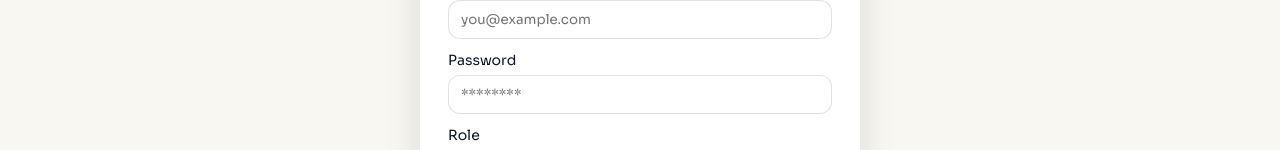
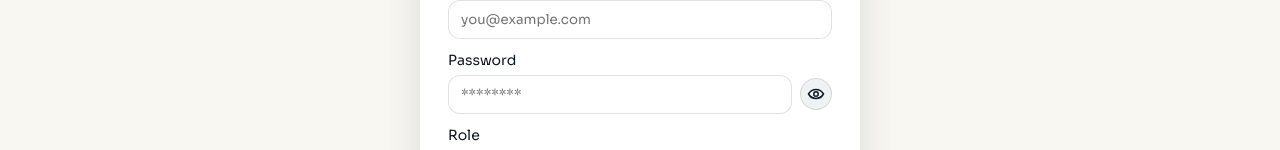
Before and after one commit to Siso-bk/jobpost, a Next.js app in the folder frontend/: page /register in a window 1280 px wide. Shown: the part 367-517 px from the top of the page. Built offline with nearby package versions, Linux system fonts and the light colour scheme.

Commit message:
jobpost integrate pai

```diff
--- a/frontend/next.config.js
+++ b/frontend/next.config.js
@@ -3,8 +3,12 @@ const nextConfig = {
   reactStrictMode: true,
   async rewrites() {
     // Proxy backend API calls, but let Next API routes (e.g. /api/personalai/*) win first.
-    // On Vercel, set API_PROXY_TARGET to your Render backend: https://<render>.onrender.com/api
-    const base = process.env.API_PROXY_TARGET || 'http://localhost:5000/api';
+    // On Vercel, set API_PROXY_TARGET or NEXT_PUBLIC_API_URL to your backend: https://<render>.onrender.com/api
+    const base =
+      process.env.API_PROXY_TARGET ||
+      process.env.NEXT_PUBLIC_API_URL ||
+      process.env.BACKEND_API_URL ||
+      'http://localhost:5000/api';
     const dest = `${base.replace(/\/$/, '')}/:path*`;
     return {
       fallback: [
--- a/frontend/src/app/globals.css
+++ b/frontend/src/app/globals.css
@@ -229,6 +229,12 @@ a:hover {
   border-radius: var(--radius);
   padding: 10px 12px;
   font-family: var(--font-body);
+}
+.password-field {
+  display: grid;
+  grid-template-columns: 1fr auto;
+  align-items: center;
+  gap: 8px;
 }
 .auth-form textarea {
   min-height: 120px;
--- a/frontend/src/app/register/page.tsx
+++ b/frontend/src/app/register/page.tsx
@@ -12,6 +12,7 @@ export default function RegisterPage() {
   });
   const [error, setError] = useState('');
   const [loading, setLoading] = useState(false);
+  const [showPassword, setShowPassword] = useState(false);
   const router = useRouter();
 
   const handleChange = (e: React.ChangeEvent<HTMLInputElement | HTMLSelectElement>) => {
@@ -71,14 +72,71 @@ export default function RegisterPage() {
           </label>
           <label>
             <span>Password</span>
+            <div className="password-field">
               <input
-              type="password"
+                type={showPassword ? 'text' : 'password'}
                 name="password"
                 placeholder="********"
                 value={formData.password}
                 onChange={handleChange}
                 required
               />
+              <button
+                type="button"
+                className="icon-button"
+                onClick={() => setShowPassword((prev) => !prev)}
+                aria-label={showPassword ? 'Hide password' : 'Show password'}
+                title={showPassword ? 'Hide password' : 'Show password'}
+              >
+                {showPassword ? (
+                  <svg viewBox="0 0 24 24" width="18" height="18" aria-hidden="true">
+                    <path
+                      d="M3 4l18 16"
+                      fill="none"
+                      stroke="currentColor"
+                      strokeWidth="2"
+                      strokeLinecap="round"
+                      strokeLinejoin="round"
+                    />
+                    <path
+                      d="M2 12s3.5-6 10-6c2.2 0 4.1.5 5.6 1.4M22 12s-3.5 6-10 6c-2.7 0-5-.9-6.8-2.2"
+                      fill="none"
+                      stroke="currentColor"
+                      strokeWidth="2"
+                      strokeLinecap="round"
+                      strokeLinejoin="round"
+                    />
+                    <circle
+                      cx="12"
+                      cy="12"
+                      r="3"
+                      fill="none"
+                      stroke="currentColor"
+                      strokeWidth="2"
+                    />
+                  </svg>
+                ) : (
+                  <svg viewBox="0 0 24 24" width="18" height="18" aria-hidden="true">
+                    <path
+                      d="M2 12s3.5-6 10-6 10 6 10 6-3.5 6-10 6-10-6-10-6z"
+                      fill="none"
+                      stroke="currentColor"
+                      strokeWidth="2"
+                      strokeLinecap="round"
+                      strokeLinejoin="round"
+                    />
+                    <circle
+                      cx="12"
+                      cy="12"
+                      r="3"
+                      fill="none"
+                      stroke="currentColor"
+                      strokeWidth="2"
+                    />
+                  </svg>
+                )}
+              </button>
+            </div>
           </label>
           <label>
             <span>Role</span>
```
Also changed, not shown: frontend/src/app/login/page.tsx (+59 -1 lines). Lines whose indentation alone changed are shown as unchanged.
